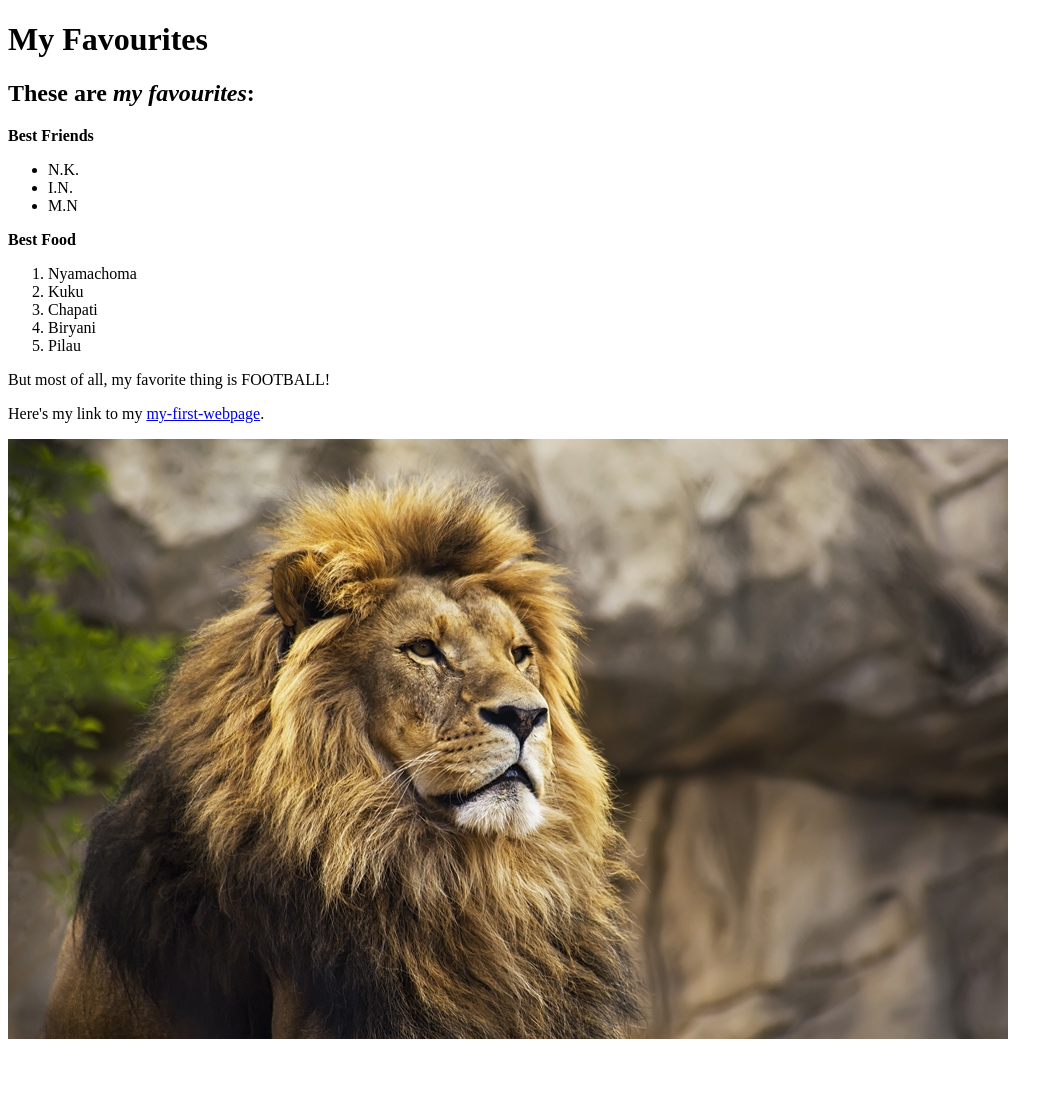
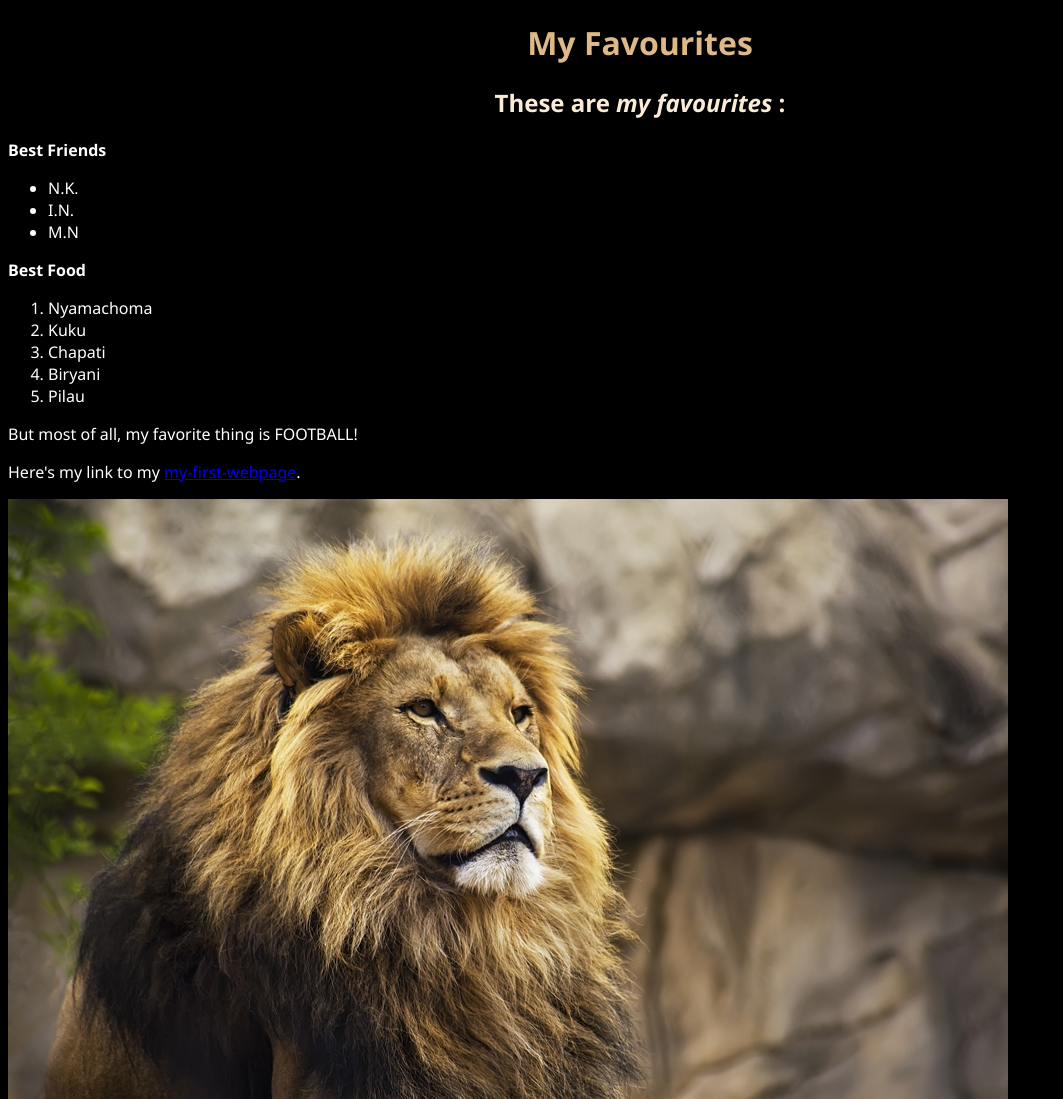
Before and after one commit to AlexTwenji/my-first-webpage, a plain HTML site: page favourite-things.html in a window 1280 px wide. Shown: the whole page, without its empty margins (0-1063 px from the left). Before the commit the page ends 1051 px from the top, so only its background shows below. Drawn offline with Linux system fonts and the light colour scheme; files that its build step writes are made by us from their sources; files whose address does not match are found by name.

Commit message:
changing my-first-webpage.html to index.html

```diff
--- /dev/null
+++ b/css/styles0.css
@@ -0,0 +1,16 @@
+h1{
+  color: burlywood;
+  text-align: center;
+  font-family: 'Segoe UI', Tahoma, Geneva, Verdana, sans-serif;
+}
+
+h2{
+  color: antiquewhite;
+  text-align: center;
+}
+
+body{
+  background-color: black;
+  color: white;
+  font-family: 'Segoe UI', Tahoma, Geneva, Verdana, sans-serif;
+}
--- a/favourite-things.html
+++ b/favourite-things.html
@@ -2,11 +2,12 @@
 <html>
   <head>
       <title>My Favourite Things</title>
+      <link href="/Users/alextwenji/Documents/Moringa/my-first-website/css/styles0.css" rel ="stylesheet" type ="text/css">
   </head>
 
   <body>
     <h1>My Favourites</h1>
-    <h2>These are <em>my favourites</em>:</h2>
+    <h2>These are <em>my favourites</em> :</h2>
 
     <strong>Best Friends</strong>
     <ul>
```
Also changed, not shown: index.html (renamed from my-first-webpage.html).
